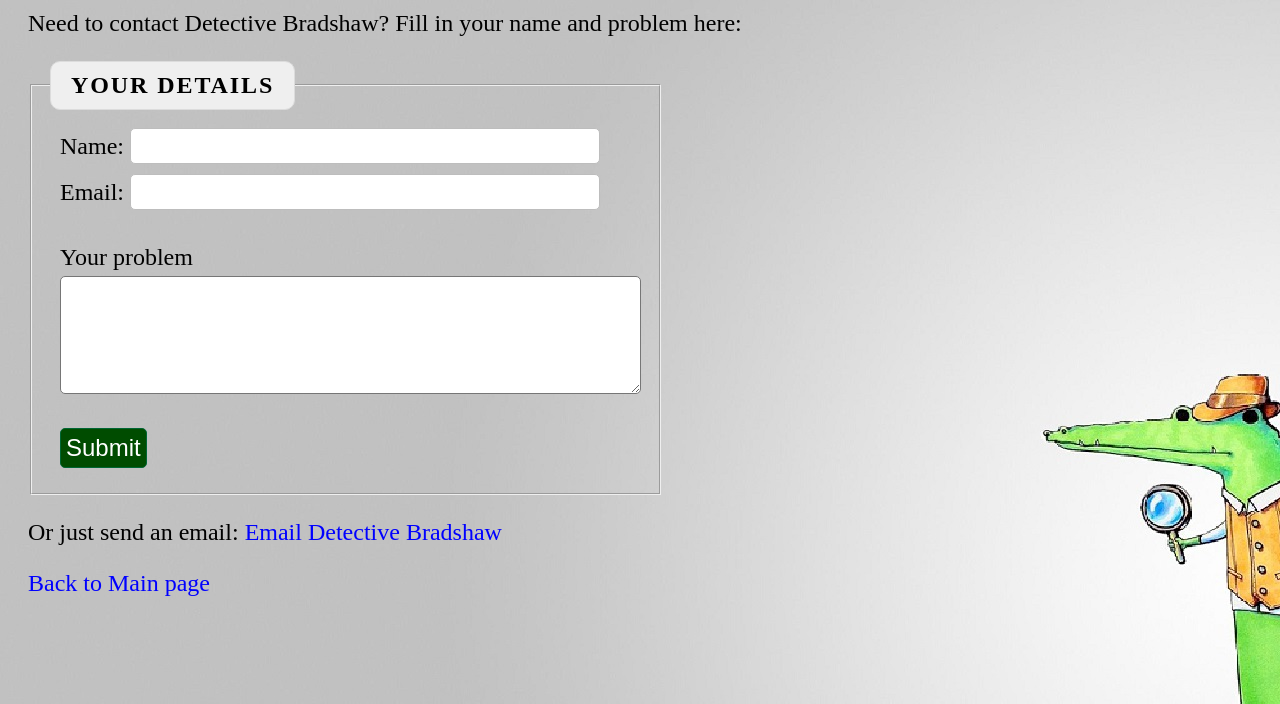
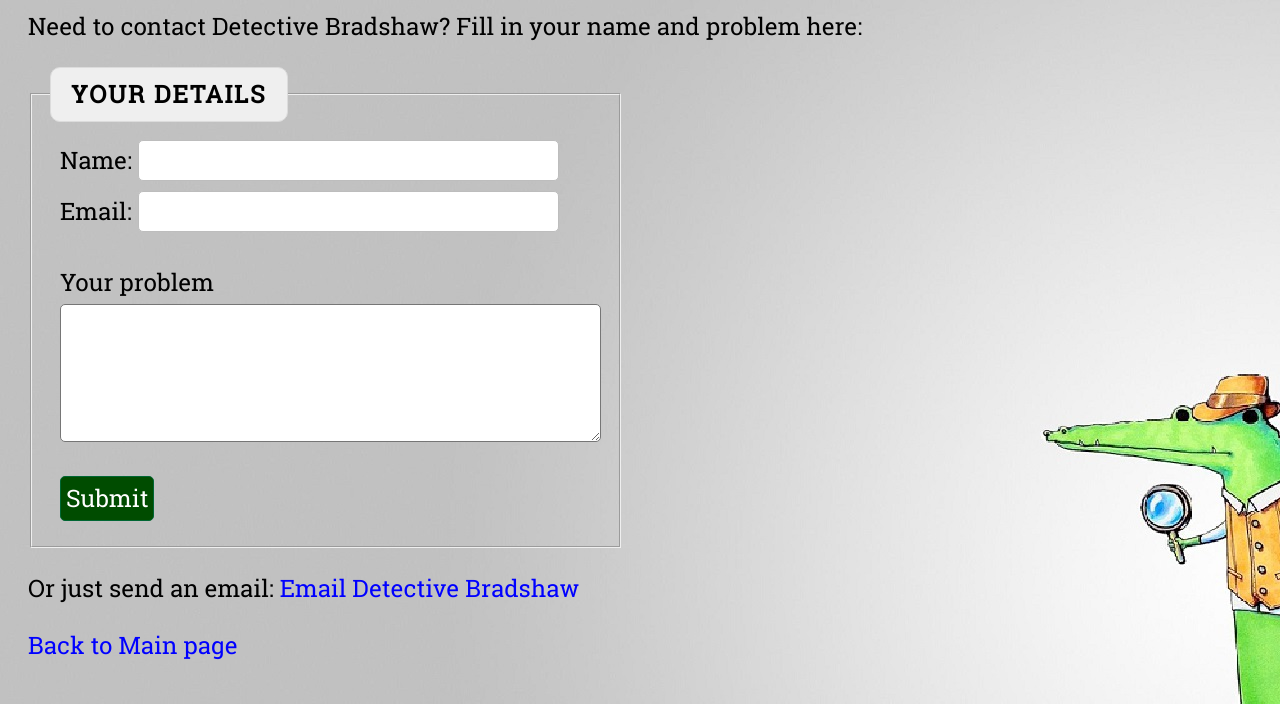
Before and after one commit to Shirone0110/ColorfulCSS, a plain HTML site: page Contact.html in a window 1280 px wide. Shown: the part 96-800 px from the top of the page. Drawn offline with Linux system fonts and the light colour scheme.

Commit message:
Added fonts

```diff
--- a/styles.css
+++ b/styles.css
@@ -1,10 +1,19 @@
+@font-face
+{
+    font-family: 'Roboto';
+    src: url('robotoslab-regular.eot');
+    src: url('robotoslab-regular.eot?#iefix') format('embedded-opentype'), url('robotoslab-regular.woff') format('woff'),
+    url('RobotoSlab-Regular.ttf') format('truetype'),
+    url('robotoslab-regular.svg#Roboto') format('svg');
+}
+
 body
 {
     padding: 20px;
     background-color: floralwhite;
     background-image: url("wallpaper.jpg");
     font-size: 24px;
-    font-family: serif;
+    font-family: Roboto, serif;
 }
 
 h1
@@ -109,7 +118,7 @@ textarea
     margin-left: 10px;
     margin-top: 5px;
     font-size: 24px;
-    font-family: sans-serif;
+    font-family: inherit;
 }
 
 legend
@@ -139,7 +148,7 @@ label
 input
 {
     font-size: 24px;
-    font-family: sans-serif;
+    font-family: inherit;
 }
 
 input[type = "submit"]
```
Also changed, not shown: About.html (+1 -1 lines), notes.html (+1 -1 lines), RobotoSlab-Bold.ttf (added), RobotoSlab-Light.ttf (added), RobotoSlab-Regular.ttf (added), RobotoSlab-Thin.ttf (added), robotoslab-regular.svg (added), robotoslab-regular.woff (added), 1 other file.
